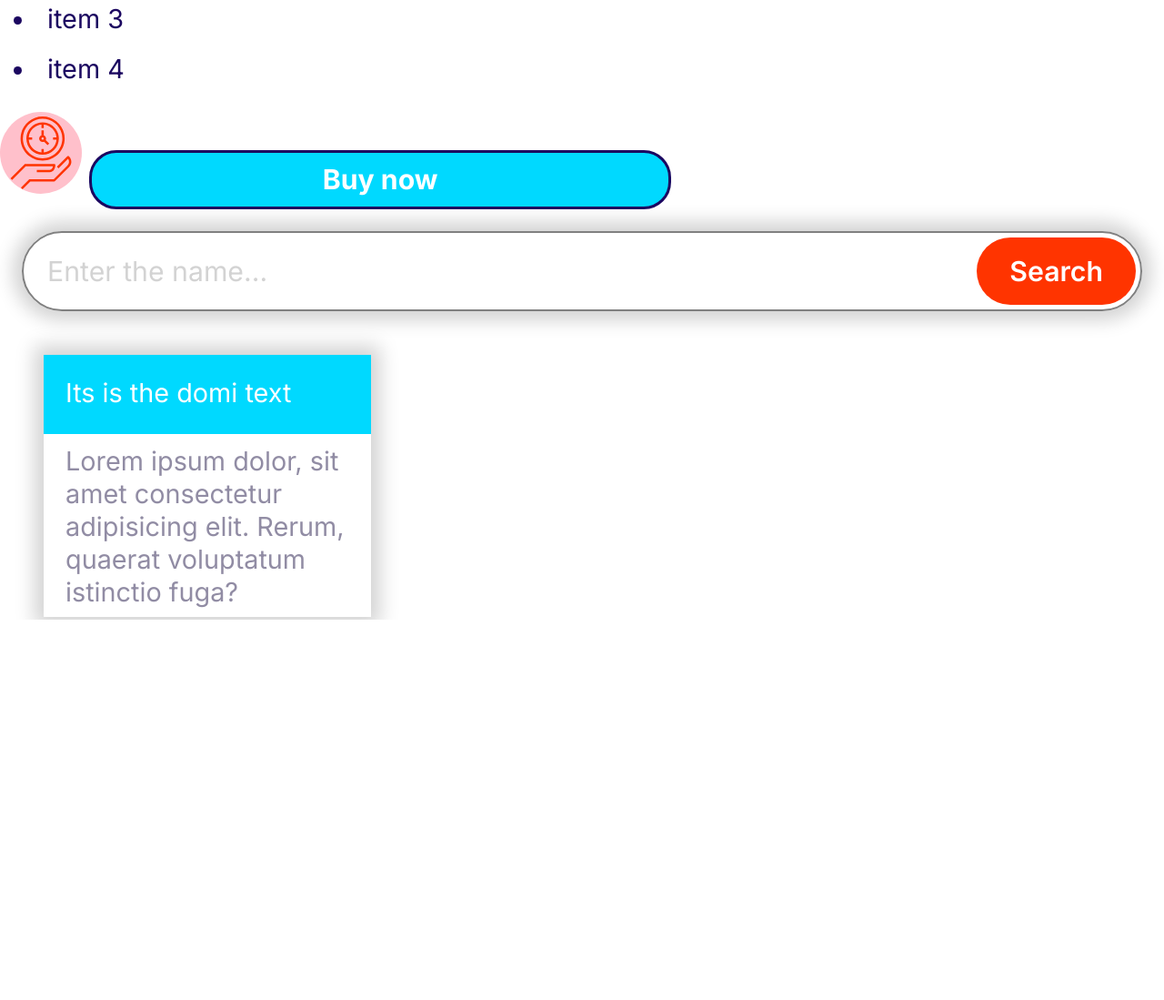
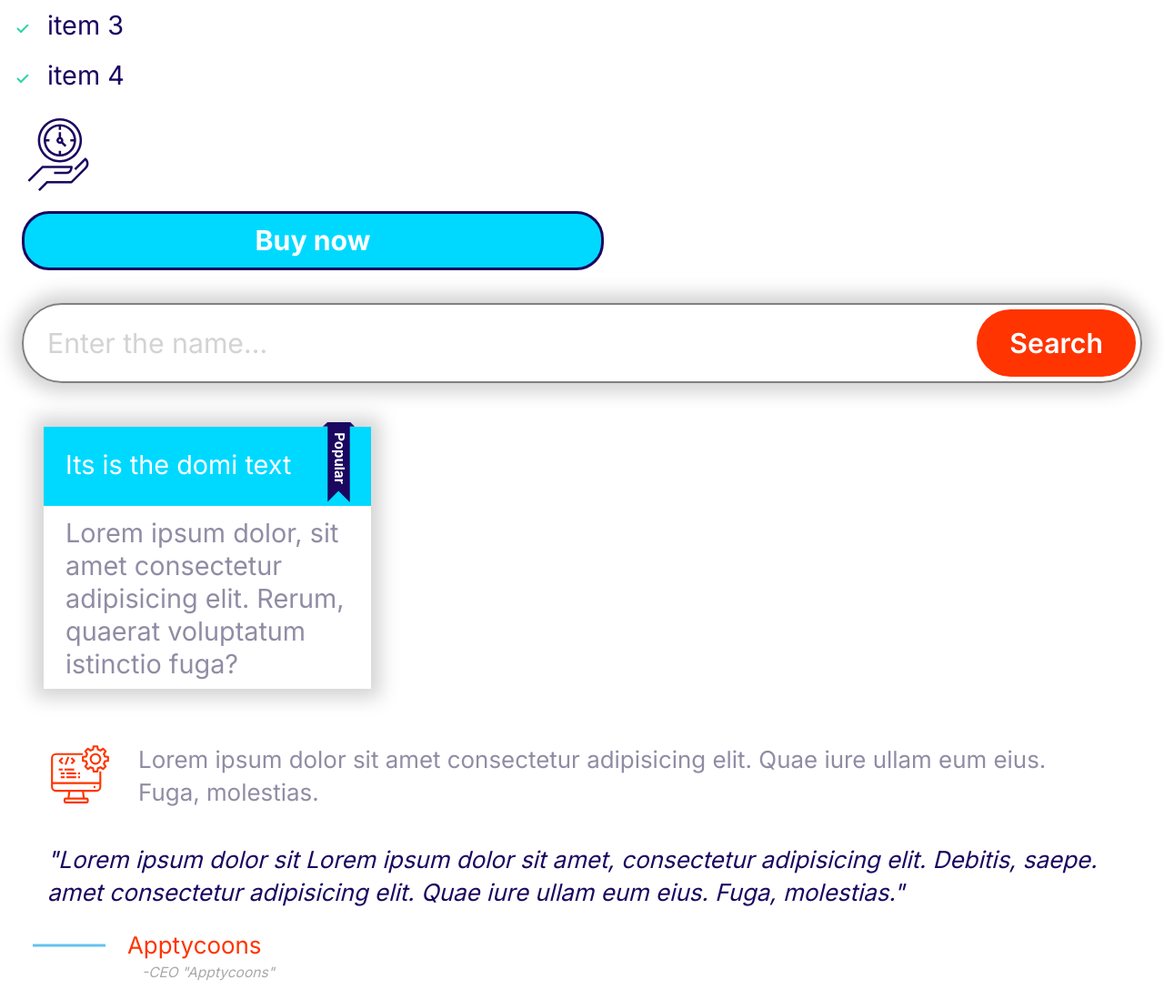
Before and after one commit to Asim925/Moshify, a plain HTML site: page index.html in a window 1280 px wide. Shown: the part 617-1716 px from the top of the page at 91% size. Before the commit the page ends 1298 px from the top, so only its background shows below. Drawn offline with Linux system fonts and the light colour scheme.

Commit message:
quote added

```diff
--- a/css/style.css
+++ b/css/style.css
@@ -30,6 +30,7 @@ h1,
 h2,
 h3 {
   color: var(--color-heading);
+  padding-left: 0.5rem;
 }
 
 h3 {
@@ -55,6 +56,7 @@ a {
 .learnMore {
   color: var(--color-accent);
   font-weight: bold;
+  margin: 0.5rem;
 }
 .learnMore::after {
   content: "-->";
@@ -77,7 +79,7 @@ a {
 /* Badges */
 
 .badges {
-  margin: 5px;
+  margin: 0.5rem;
 }
 
 .badge {
@@ -121,7 +123,7 @@ a {
 
 /* tickedlist */
 .tickedList {
-  list-style-image: url(../pics/tick.svg);
+  list-style-image: url(../images/tick.svg);
   color: var(--color-heading);
 }
 
@@ -137,18 +139,65 @@ a {
   height: 80px;
 }
 
-.iconClock {
-  fill: var(--color-accent);
-}
-
+/* ....clock icon */
 .clock-container {
-  background-color: pink;
   width: 90px;
   height: 90px;
   border-radius: 100%;
-  display: inline-flex;
+  display: block;
   justify-content: center;
   align-items: center;
+  margin-left: 1rem;
+}
+.iconClock {
+  fill: var(--color-heading);
+}
+/* .........computerIcon */
+.iconComputer {
+  fill: var(--color-accent);
+  padding-top: 0.5rem;
+}
+
+.computerContainer {
+  display: inline-flex;
+  margin: 2rem 2rem 0 2rem;
+}
+
+/* ...line icon... */
+.lineContainer {
+  margin: 0.5rem;
+}
+.lineBox {
+  display: flex;
+  align-items: center;
+  position: relative;
+}
+.iconLine {
+  margin-left: 1rem;
+}
+
+.lineContainer-quote {
+  color: var(--color-heading);
+  font-style: italic;
+  margin-bottom: 0;
+}
+.lineName {
+  color: var(--color-accent);
+}
+.companyName {
+  color: darkgrey;
+  font-size: 60%;
+  position: absolute;
+  bottom: -20px;
+  left: 120px;
+  font-style: italic;
+}
+
+/* media query for icons */
+@media screen and (min-width: 1024px) {
+  .mediaContainer {
+    font-size: 90%;
+  }
 }
 
 /* buttons */
@@ -168,6 +217,7 @@ a {
   color: white;
   display: inline-block;
   width: 50%;
+  margin: 0.5rem 0 0.5rem 1rem;
 }
 
 .input-group {
@@ -217,6 +267,7 @@ a {
   height: 12rem;
   border: 0;
   box-shadow: 0 0 20px 10px lightgrey;
+  position: relative;
 }
 
 .cardHeader {
@@ -226,6 +277,14 @@ a {
   width: 100%;
   height: 30%;
 }
+.cardHeader::before {
+  content: url(../images/popular.svg);
+  width: 35px;
+  display: inline-block;
+  position: absolute;
+  top: -5px;
+  right: 5%;
+}
 p {
   padding: 0.5rem 1rem;
   margin: 0;
--- a/index.html
+++ b/index.html
@@ -33,7 +33,7 @@
     </div>
     <!-- horizontal list -->
     <div>
-      <ul class="list">
+      <ul class="listspan">
         <li class="listItem">item 1</li>
         <li class="listItem">item 2</li>
         <li class="listItem">item 3</li>
@@ -73,5 +73,36 @@
         voluptatum istinctio fuga?
       </p>
     </div>
+
+    <!-- Media -->
+
+    <section class="mediaContainer">
+      <div class="computerContainer">
+        <span class="computerBox">
+          <svg class="icon iconComputer">
+            <use xlink:href="images/sprite.svg#computer"></use>
+          </svg>
+        </span>
+        <p>
+          Lorem ipsum dolor sit amet consectetur adipisicing elit. Quae iure
+          ullam eum eius. Fuga, molestias.
+        </p>
+      </div>
+
+      <div class="lineContainer">
+        <blockquote class="lineContainer-quote">
+          "Lorem ipsum dolor sit Lorem ipsum dolor sit amet, consectetur
+          adipisicing elit. Debitis, saepe. amet consectetur adipisicing elit.
+          Quae iure ullam eum eius. Fuga, molestias."
+        </blockquote>
+        <span class="lineBox">
+          <svg class="icon iconLine">
+            <use xlink:href="images/sprite.svg#line"></use>
+          </svg>
+          <p class="lineName">Apptycoons</p>
+          <p class="companyName">-CEO "Apptycoons"</p>
+        </span>
+      </div>
+    </section>
   </body>
 </html>
```
Also changed, not shown: images/popular.svg (added).
